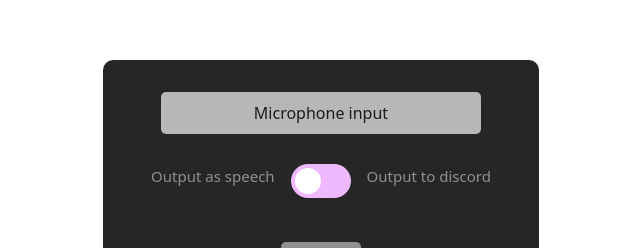
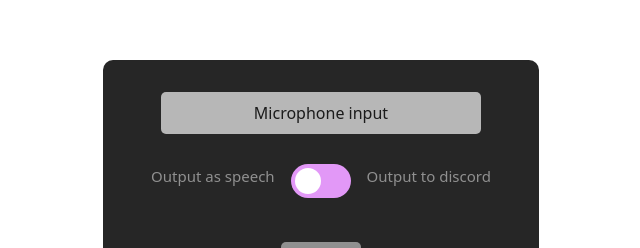
Before and after one commit to TheRealMopcornPuncher/Vocalite, a React (Vite) app in the folder Application/: page /settings in a window 1280 px wide. Shown: the part 218-466 px from the top of the page, without its empty margins (319-959 px from the left). Built offline with nearby package versions, Linux system fonts and the light colour scheme.

Commit message:
Fix dropdown item offset

```diff
--- a/Application/src/settings.css
+++ b/Application/src/settings.css
@@ -11,7 +11,7 @@
     min-height: 16px;
     border-radius: 5px;
     font-size: 16px;
-    padding: 10px;
+    padding: 10px 16px;
     color: #1b1b1b;
     cursor: pointer;
     border: none;
@@ -25,7 +25,7 @@
 /* Dropdown container */
 .dropdown {
     position: relative;
-    display: block;
+    display: inline-block;
     margin-bottom: 0;
 }
 
@@ -39,7 +39,7 @@
     display: none;
     position: absolute;
     z-index: 1;
-    min-width: 320px;
+    min-width: 100%;
     background-color: #4c4c4c;
     border-bottom-left-radius: 5px;
     border-bottom-right-radius: 5px;
@@ -49,7 +49,8 @@
 .dropdown-items p {
     font-size: 16px;
     color: #f0f0f0;
-    padding: 12px 16px;
+    min-height: 16px;
+    padding: 10px 16px;
     margin: 0;
     cursor: pointer;
     transition: background 0.2s;
@@ -105,7 +106,7 @@
   left: 0;
   right: 0;
   bottom: 0;
-  background-color: #f0b9ff;
+  background-color: #e298f7;
   -webkit-transition: .4s;
   transition: .4s;
 }
```
